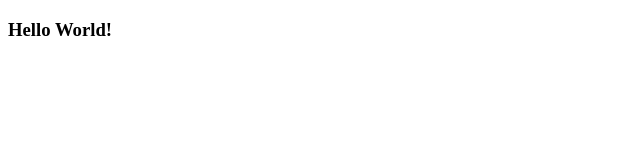
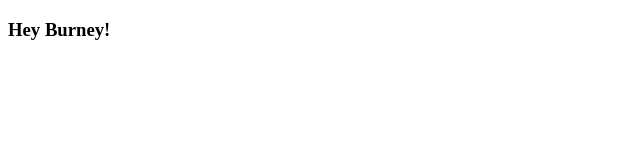
Before and after one commit to burneyburney/burneyburney.github.io, a plain HTML site: page index.html in a window 1280 px wide. Shown: the full height of the page, 0-640 px from the left. Drawn offline with Linux system fonts and the light colour scheme.

Commit message:
test update

```diff
--- a/index.html
+++ b/index.html
@@ -1,7 +1,7 @@
 <!doctype html>
 <html>
-<title> </title>
+<title> Testing</title>
 <body>
-<h3>Hello World!</h3>
+<h3>Hey Burney!</h3>
 </body>
 </html>
```
